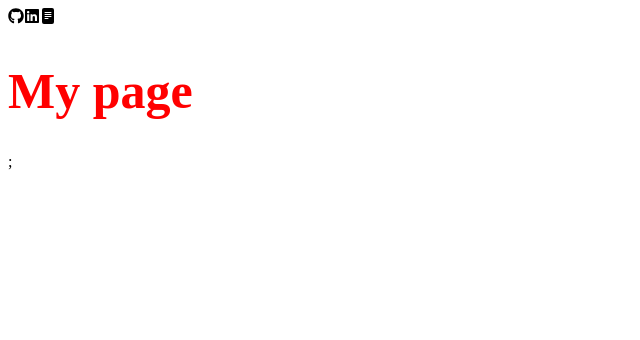
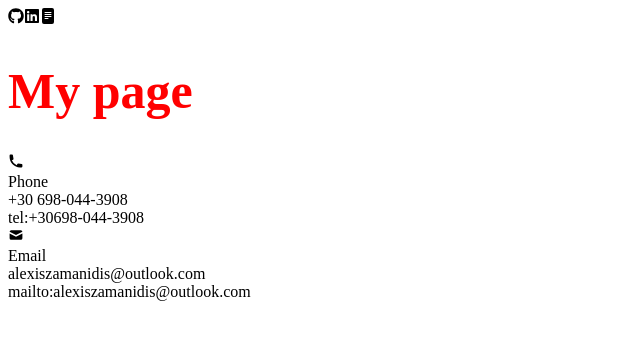
Before and after one commit to alexiszamanidis/2022, a Next.js app: page / in a window 1280 px wide. Shown: the top 340 px of the page, without its empty margins (0-640 px from the left). Built offline with nearby package versions, Linux system fonts and the light colour scheme.

Commit message:
add Footer component

```diff
--- /dev/null
+++ b/components/Footer/Footer.tsx
@@ -0,0 +1,18 @@
+import { contactData } from "../../constants";
+
+const Footer = () => {
+    return (
+        <div>
+            {contactData.map((contact, index) => (
+                <div key={index}>
+                    <div>{contact.icon}</div>
+                    <div>{contact.title}</div>
+                    <div>{contact.value}</div>
+                    <div>{contact.link}</div>
+                </div>
+            ))}
+        </div>
+    );
+};
+
+export default Footer;
--- /dev/null
+++ b/components/Footer/index.tsx
@@ -0,0 +1,3 @@
+import Footer from "./Footer";
+
+export default Footer;
--- /dev/null
+++ b/constants/index.tsx
@@ -0,0 +1,17 @@
+import { Contact } from "../types";
+import { HiPhone, HiMail } from "react-icons/hi";
+
+export const contactData: Contact[] = [
+    {
+        icon: <HiPhone />,
+        title: "Phone",
+        value: "+30 698-044-3908",
+        link: "tel:+30698-044-3908",
+    },
+    {
+        icon: <HiMail />,
+        title: "Email",
+        value: "alexiszamanidis@outlook.com",
+        link: "mailto:alexiszamanidis@outlook.com",
+    },
+];
--- a/pages/index.tsx
+++ b/pages/index.tsx
@@ -2,6 +2,7 @@ import React from "react";
 import styled from "styled-components";
 import { FaGithub, FaLinkedin } from "react-icons/fa";
 import { BsFileTextFill } from "react-icons/bs";
+import Footer from "../components/Footer";
 
 const Title = styled.h1`
     color: red;
@@ -14,7 +15,8 @@ const Home = () => {
             <FaGithub />
             <FaLinkedin />
             <BsFileTextFill />
-            <Title>My page</Title>;
+            <Title>My page</Title>
+            <Footer />
         </div>
     );
 };
--- /dev/null
+++ b/types/index.tsx
@@ -0,0 +1,6 @@
+export interface Contact {
+    icon: JSX.Element;
+    title: string;
+    value: string;
+    link: string;
+}
```
